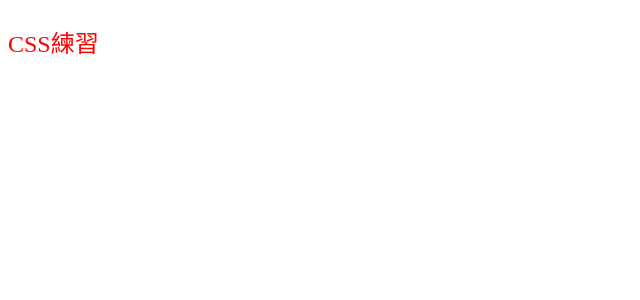
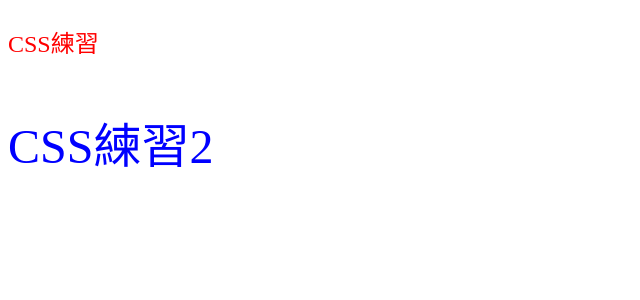
Before and after one commit to Musukeki/ng_demo, an Angular app: page / in a window 1280 px wide. Shown: the top 300 px of the page, without its empty margins (0-640 px from the left). Built offline with nearby package versions, Linux system fonts and the light colour scheme.

Commit message:
add css class

```diff
--- a/src/app/app.component.html
+++ b/src/app/app.component.html
@@ -24,3 +24,4 @@
 
 <!-- ?CSS 練習 -->
 <p style="color: red; font-size: 24px;">CSS練習</p>
+<p class="txtBlue txtLarge">CSS練習2</p>
--- a/src/app/app.component.scss
+++ b/src/app/app.component.scss
@@ -1,3 +1,6 @@
-body {
-  font-family: "微軟正黑體", sans-serif;
+.txtBlue {
+  color: blue;
 }
+.txtLarge {
+  font-size: 48px;
+}
```
